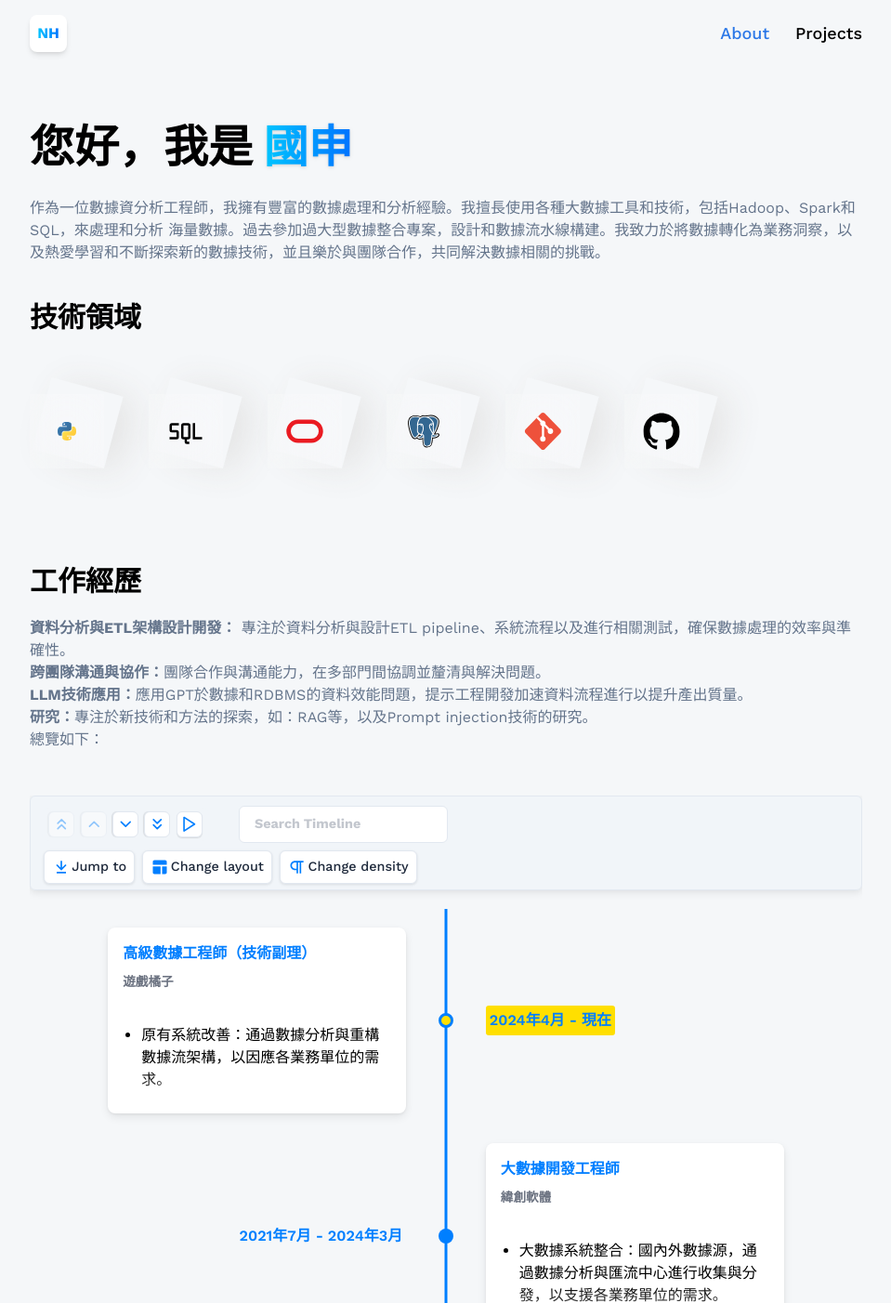
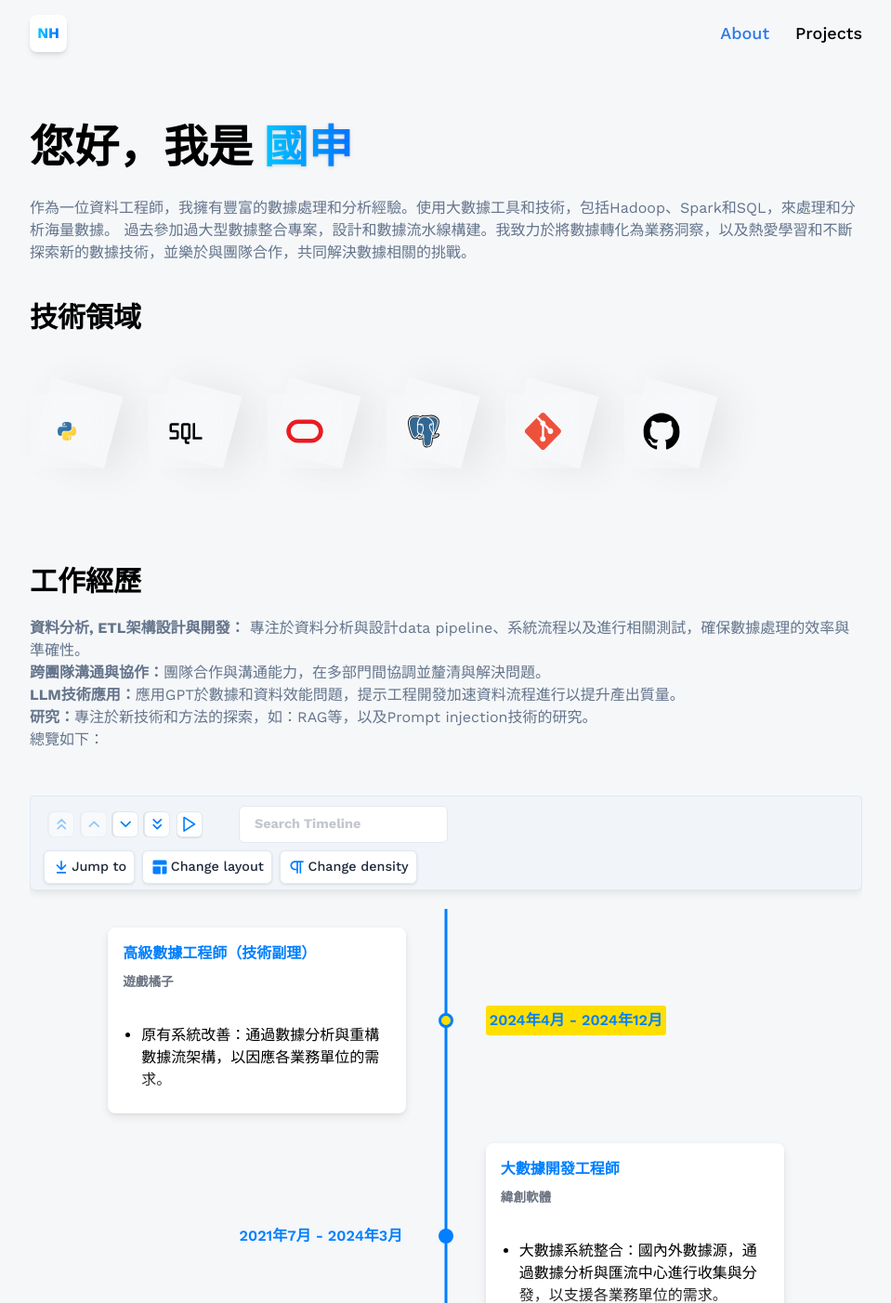
Before and after one commit to NickHuangbeauty/spring_projects, a React (Vite) app in the folder nick_protfolio/: page /about in a window 1280 px wide. Shown: the top 1402 px of the page at 93% size, without its empty margins (160-1119 px from the left). Built offline with nearby package versions, Linux system fonts and the light colour scheme.

Commit message:
modified context

```diff
--- a/nick_protfolio/src/components/HomeInfo.jsx
+++ b/nick_protfolio/src/components/HomeInfo.jsx
@@ -17,12 +17,12 @@ const renderContent = {
       <h1 className="sm:text-x1 sm:leading-snug text-center neo-brutalism-blue py-4 px-8 text-white mx-5">
         您好，我是 <span className="font-semibold">國申</span> 👋
         <br/>
-        一位數據資料分析工程師
+        一位數據資料工程師
       </h1>
     ),
     2: (
       <InfoBox
-        text="專注於數據分析, AI與ETL以及注重團隊合作與溝通能力"
+        text="專注於資料工程,數據分析與AI以及注重團隊合作與溝通能力"
         link="/about"
         btnText="關於我"
       />
--- a/nick_protfolio/src/components/VerticalTimeline.jsx
+++ b/nick_protfolio/src/components/VerticalTimeline.jsx
@@ -26,7 +26,7 @@ import { Chrono } from "react-chrono";
 
 const items = [
   {
-    title: "2024年4月 - 現在",
+    title: "2024年4月 - 2024年12月",
     cardTitle: "高級數據工程師（技術副理）",
     cardSubtitle: "遊戲橘子",
     cardDetailedText:
--- a/nick_protfolio/src/constants/index.js
+++ b/nick_protfolio/src/constants/index.js
@@ -124,6 +124,12 @@ export const socialLinks = [
 
 export const certificates = [
   {
+    iconUrl: udacity,
+    theme: "btn-back-white",
+    name: 'Data Engineering with AWS Nanodegree',
+    link: 'https://app.heptabase.com/w/13e9a42c15e1702cc0e54988873b8e90ac4a41e3863307fb4bf28ed198b575c2',
+  },
+  {
     iconUrl: coursera,
     theme: "btn-back-white",
     name: 'Programming for Everybody (Getting Started with Python)',
@@ -153,16 +159,16 @@ export const certificates = [
     name: 'Capstone: Retrieving, Processing, and Visualizing Data with Python',
     link: 'https://www.coursera.org/verify/PXENQWGWCS7M',
   },
-  {
-    iconUrl: udacity,
-    theme: "btn-back-white",
-    name: 'Data Engineering with AWS Nanodegree',
-    link: 'https://app.heptabase.com/w/13e9a42c15e1702cc0e54988873b8e90ac4a41e3863307fb4bf28ed198b575c2',
-  },
+  // {
+  //   iconUrl: udacity,
+  //   theme: "btn-back-white",
+  //   name: 'Data Engineering with AWS Nanodegree',
+  //   link: 'https://app.heptabase.com/w/13e9a42c15e1702cc0e54988873b8e90ac4a41e3863307fb4bf28ed198b575c2',
+  // },
   {
     iconUrl: aia,
     theme: "btn-back-white",
-    name: '第一屆技術領袖班',
+    name: '台灣人工智慧學校第一屆技術領袖班',
     link: 'https://app.heptabase.com/w/d13bf875adff9f7c2dc12fa674b99c3ed2539349a4297c2d3a5c832a04d5ebc8',
   },
 ]
--- a/nick_protfolio/src/pages/About.jsx
+++ b/nick_protfolio/src/pages/About.jsx
@@ -10,8 +10,8 @@ const About = () => {
       </h1>
 
       <div className="mt-5 flex flex-col gap-3 text-slate-500">
-       <p>作為一位數據資分析工程師，我擁有豐富的數據處理和分析經驗。我擅長使用各種大數據工具和技術，包括Hadoop、Spark和SQL，來處理和分析
-       海量數據。過去參加過大型數據整合專案，設計和數據流水線構建。我致力於將數據轉化為業務洞察，以及熱愛學習和不斷探索新的數據技術，並且樂於與團隊合作，共同解決數據相關的挑戰。</p>
+       <p>作為一位資料工程師，我擁有豐富的數據處理和分析經驗。使用大數據工具和技術，包括Hadoop、Spark和SQL，來處理和分析海量數據。
+        過去參加過大型數據整合專案，設計和數據流水線構建。我致力於將數據轉化為業務洞察，以及熱愛學習和不斷探索新的數據技術，並樂於與團隊合作，共同解決數據相關的挑戰。</p>
       </div>
 
 
@@ -38,11 +38,11 @@ const About = () => {
         <h3 className="subhead-text">工作經歷</h3>
          <div className="mt-5 flex flex-col gap-3 text-slate-500">
           <p>
-             <strong>資料分析與ETL架構設計開發：</strong> 專注於資料分析與設計ETL pipeline、系統流程以及進行相關測試，確保數據處理的效率與準確性。
+             <strong>資料分析, ETL架構設計與開發：</strong> 專注於資料分析與設計data pipeline、系統流程以及進行相關測試，確保數據處理的效率與準確性。
              <br />
              <strong>跨團隊溝通與協作：</strong>團隊合作與溝通能力，在多部門間協調並釐清與解決問題。
              <br />
-             <strong>LLM技術應用：</strong>應用GPT於數據和RDBMS的資料效能問題，提示工程開發加速資料流程進行以提升產出質量。
+             <strong>LLM技術應用：</strong>應用GPT於數據和資料效能問題，提示工程開發加速資料流程進行以提升產出質量。
              <br />
              <strong>研究：</strong>專注於新技術和方法的探索，如：RAG等，以及Prompt injection技術的研究。
              <br />
```
